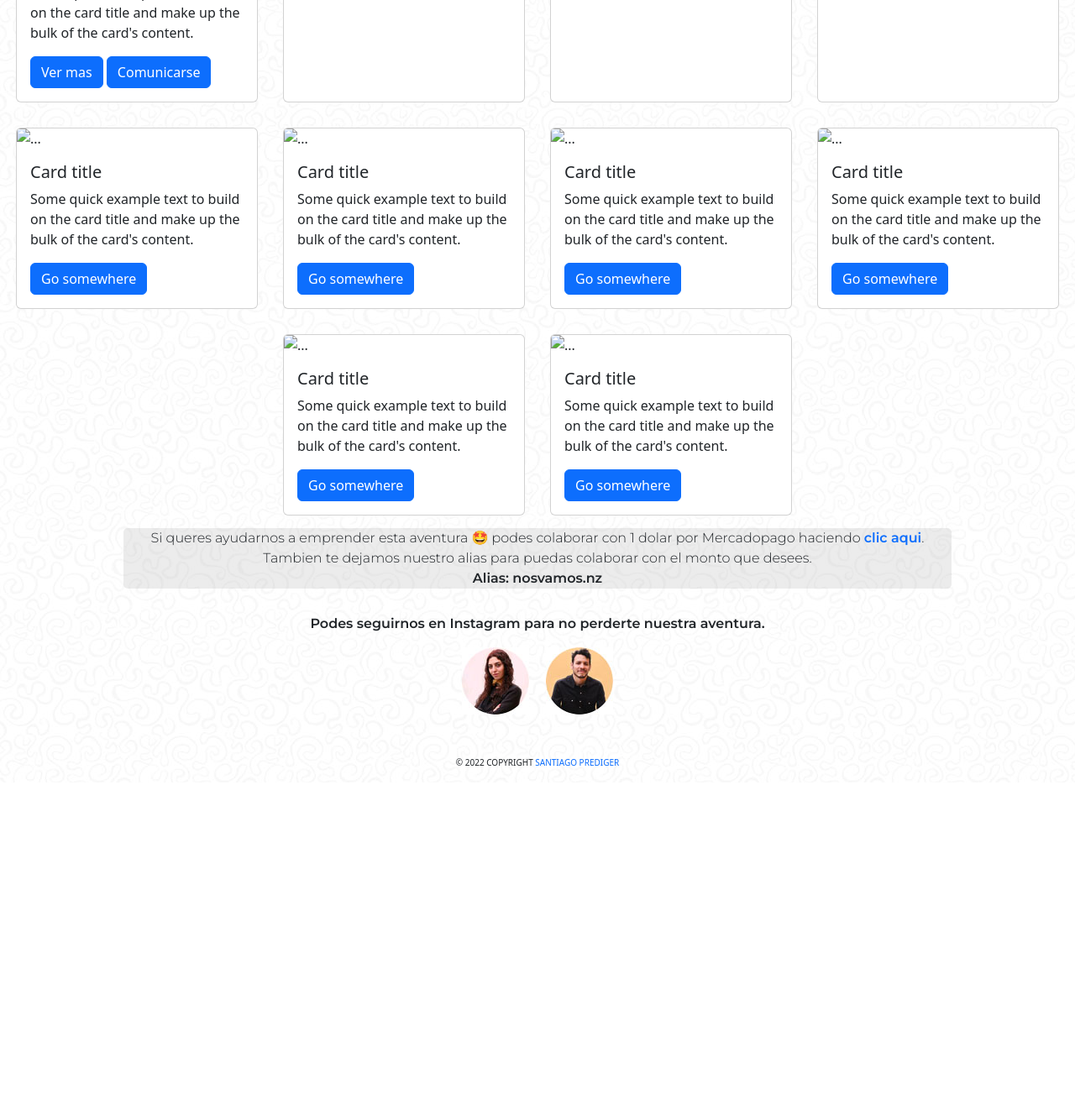
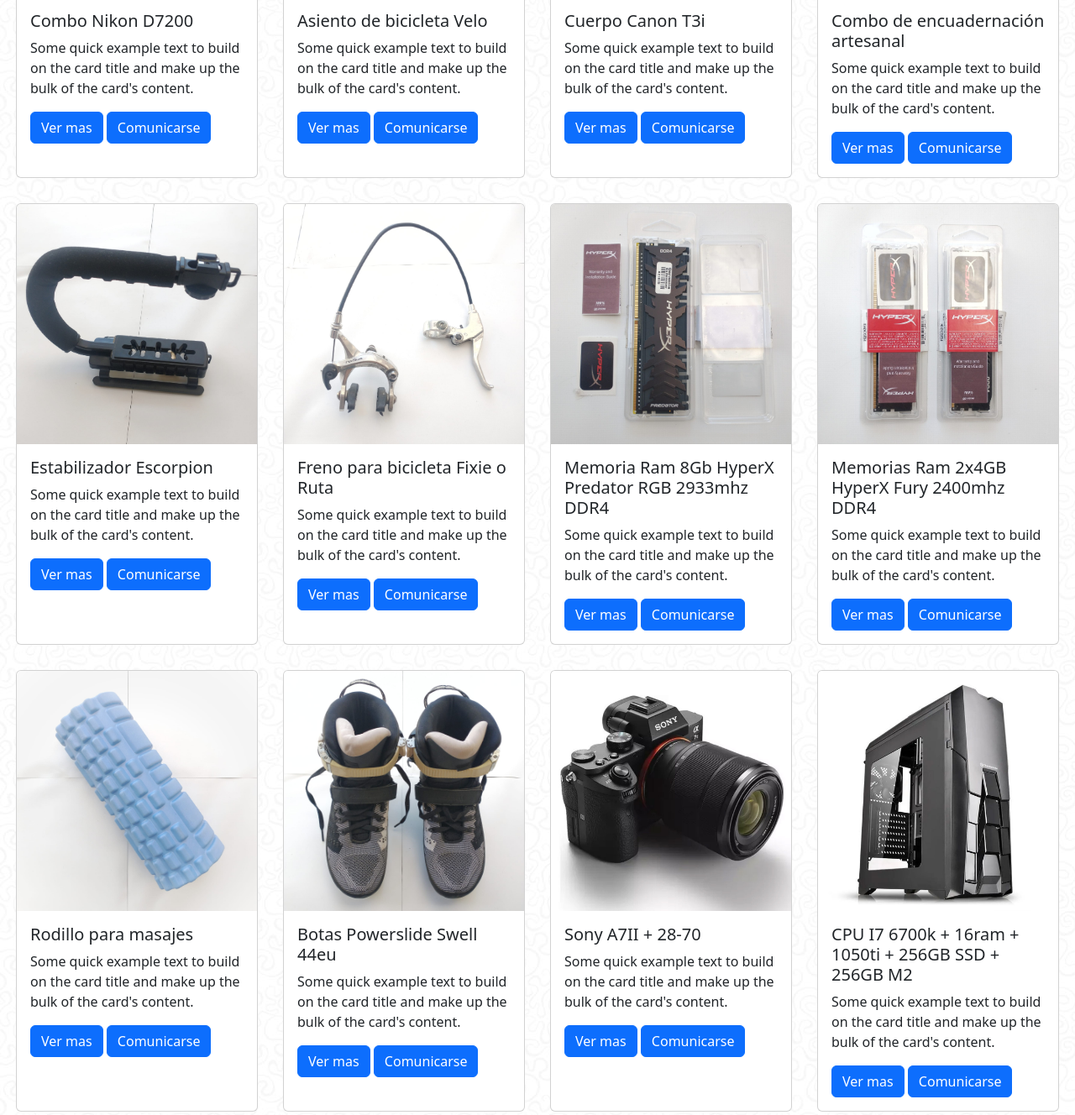
Before and after one commit to SantiagoPrediger/vendoTodo, a plain HTML site: page index.html in a window 1280 px wide. Shown: the part 1520-2848 px from the top of the page at 84% size. Before the commit the page ends 2452 px from the top, so only its background shows below. Drawn offline with nearby package versions, Linux system fonts and the light colour scheme; a web font is replaced by a local one.

Commit message:
productos

```diff
--- a/index.html
+++ b/index.html
@@ -90,7 +90,7 @@
         <div class="products">
 
             <div class="card" style="width: 18rem;">
-                <img src="./img/camara.png" class="card-img-top" alt="camara de fotos">
+                <img src="./img/camaranat.jpg" class="card-img-top" alt="camara de fotos">
                 <div class="card-body">
                     <h5 class="card-title">Combo Nikon D7200</h5>
                     <p class="card-text">Some quick example text to build on the card title and make up the bulk of the
@@ -100,84 +100,113 @@
                 </div>
             </div>
             <div class="card" style="width: 18rem;">
-                <img src="..." class="card-img-top" alt="...">
+                <img src="./img/asiento.jpeg" class="card-img-top" alt="Asiento de bicicleta">
                 <div class="card-body">
-                    <h5 class="card-title">Card title</h5>
+                    <h5 class="card-title">Asiento de bicicleta Velo</h5>
                     <p class="card-text">Some quick example text to build on the card title and make up the bulk of the
                         card's content.</p>
-                    <a href="#" class="btn btn-primary">Go somewhere</a>
+                    <a href="https://articulo.mercadolibre.com.ar/MLA-1338677232-combo-nikon-d7200-18-140mm-50mm-sb700-_JM?attributes=COLOR_SECONDARY_COLOR:TmVncm8=" class="btn btn-primary" target="_blank">Ver mas</a>
+                    <a href="https://walink.co/490e8b" class="btn btn-primary" target="_blank">Comunicarse</a>
                 </div>
             </div>
             <div class="card" style="width: 18rem;">
-                <img src="..." class="card-img-top" alt="...">
+                <img src="./img/canon t3i.jpeg" class="card-img-top" alt="camara de fotos">
                 <div class="card-body">
-                    <h5 class="card-title">Card title</h5>
+                    <h5 class="card-title">Cuerpo Canon T3i</h5>
                     <p class="card-text">Some quick example text to build on the card title and make up the bulk of the
                         card's content.</p>
-                    <a href="#" class="btn btn-primary">Go somewhere</a>
+                    <a href="https://articulo.mercadolibre.com.ar/MLA-1338677232-combo-nikon-d7200-18-140mm-50mm-sb700-_JM?attributes=COLOR_SECONDARY_COLOR:TmVncm8=" class="btn btn-primary" target="_blank">Ver mas</a>
+                    <a href="https://walink.co/490e8b" class="btn btn-primary" target="_blank">Comunicarse</a>
                 </div>
             </div>
             <div class="card" style="width: 18rem;">
-                <img src="..." class="card-img-top" alt="...">
+                <img src="./img/encuadernacion.jpg" class="card-img-top" alt="encuadernacion">
                 <div class="card-body">
-                    <h5 class="card-title">Card title</h5>
+                    <h5 class="card-title">Combo de encuadernación artesanal</h5>
                     <p class="card-text">Some quick example text to build on the card title and make up the bulk of the
                         card's content.</p>
-                    <a href="#" class="btn btn-primary">Go somewhere</a>
+                    <a href="https://articulo.mercadolibre.com.ar/MLA-1338677232-combo-nikon-d7200-18-140mm-50mm-sb700-_JM?attributes=COLOR_SECONDARY_COLOR:TmVncm8=" class="btn btn-primary" target="_blank">Ver mas</a>
+                    <a href="https://walink.co/490e8b" class="btn btn-primary" target="_blank">Comunicarse</a>
                 </div>
             </div>
             <div class="card" style="width: 18rem;">
-                <img src="..." class="card-img-top" alt="...">
+                <img src="./img/estabilizador.jpeg" class="card-img-top" alt="estabilizador">
                 <div class="card-body">
-                    <h5 class="card-title">Card title</h5>
+                    <h5 class="card-title">Estabilizador Escorpion</h5>
                     <p class="card-text">Some quick example text to build on the card title and make up the bulk of the
                         card's content.</p>
-                    <a href="#" class="btn btn-primary">Go somewhere</a>
+                    <a href="https://articulo.mercadolibre.com.ar/MLA-1338677232-combo-nikon-d7200-18-140mm-50mm-sb700-_JM?attributes=COLOR_SECONDARY_COLOR:TmVncm8=" class="btn btn-primary" target="_blank">Ver mas</a>
+                    <a href="https://walink.co/490e8b" class="btn btn-primary" target="_blank">Comunicarse</a>
                 </div>
             </div>
             <div class="card" style="width: 18rem;">
-                <img src="..." class="card-img-top" alt="...">
+                <img src="./img/freno para bici.jpeg" class="card-img-top" alt="freno">
                 <div class="card-body">
-                    <h5 class="card-title">Card title</h5>
+                    <h5 class="card-title">Freno para bicicleta Fixie o Ruta</h5>
                     <p class="card-text">Some quick example text to build on the card title and make up the bulk of the
                         card's content.</p>
-                    <a href="#" class="btn btn-primary">Go somewhere</a>
+                    <a href="https://articulo.mercadolibre.com.ar/MLA-1338677232-combo-nikon-d7200-18-140mm-50mm-sb700-_JM?attributes=COLOR_SECONDARY_COLOR:TmVncm8=" class="btn btn-primary" target="_blank">Ver mas</a>
+                    <a href="https://walink.co/490e8b" class="btn btn-primary" target="_blank">Comunicarse</a>
                 </div>
             </div>
             <div class="card" style="width: 18rem;">
-                <img src="..." class="card-img-top" alt="...">
+                <img src="./img/memoria 8gb.jpeg" class="card-img-top" alt="Memoria Ram">
                 <div class="card-body">
-                    <h5 class="card-title">Card title</h5>
+                    <h5 class="card-title">Memoria Ram 8Gb HyperX Predator RGB 2933mhz DDR4</h5>
                     <p class="card-text">Some quick example text to build on the card title and make up the bulk of the
                         card's content.</p>
-                    <a href="#" class="btn btn-primary">Go somewhere</a>
+                    <a href="https://articulo.mercadolibre.com.ar/MLA-1338677232-combo-nikon-d7200-18-140mm-50mm-sb700-_JM?attributes=COLOR_SECONDARY_COLOR:TmVncm8=" class="btn btn-primary" target="_blank">Ver mas</a>
+                    <a href="https://walink.co/490e8b" class="btn btn-primary" target="_blank">Comunicarse</a>
                 </div>
             </div>
             <div class="card" style="width: 18rem;">
-                <img src="..." class="card-img-top" alt="...">
+                <img src="./img/memorias 4gb.jpeg" class="card-img-top" alt="memoria ram">
                 <div class="card-body">
-                    <h5 class="card-title">Card title</h5>
+                    <h5 class="card-title">Memorias Ram 2x4GB HyperX Fury 2400mhz DDR4</h5>
                     <p class="card-text">Some quick example text to build on the card title and make up the bulk of the
                         card's content.</p>
-                    <a href="#" class="btn btn-primary">Go somewhere</a>
+                    <a href="https://articulo.mercadolibre.com.ar/MLA-1338677232-combo-nikon-d7200-18-140mm-50mm-sb700-_JM?attributes=COLOR_SECONDARY_COLOR:TmVncm8=" class="btn btn-primary" target="_blank">Ver mas</a>
+                    <a href="https://walink.co/490e8b" class="btn btn-primary" target="_blank">Comunicarse</a>
                 </div>
             </div>
             <div class="card" style="width: 18rem;">
-                <img src="..." class="card-img-top" alt="...">
+                <img src="./img/Rodillo.jpeg" class="card-img-top" alt="Rodillo">
                 <div class="card-body">
-                    <h5 class="card-title">Card title</h5>
+                    <h5 class="card-title">Rodillo para masajes</h5>
                     <p class="card-text">Some quick example text to build on the card title and make up the bulk of the
                         card's content.</p>
-                    <a href="#" class="btn btn-primary">Go somewhere</a>
+                    <a href="https://articulo.mercadolibre.com.ar/MLA-1338677232-combo-nikon-d7200-18-140mm-50mm-sb700-_JM?attributes=COLOR_SECONDARY_COLOR:TmVncm8=" class="btn btn-primary" target="_blank">Ver mas</a>
+                    <a href="https://walink.co/490e8b" class="btn btn-primary" target="_blank">Comunicarse</a>
                 </div>
             </div>
             <div class="card" style="width: 18rem;">
-                <img src="..." class="card-img-top" alt="...">
+                <img src="./img/rollers.jpeg" class="card-img-top" alt="Rollers">
                 <div class="card-body">
-                    <h5 class="card-title">Card title</h5>
+                    <h5 class="card-title">Botas Powerslide Swell 44eu</h5>
                     <p class="card-text">Some quick example text to build on the card title and make up the bulk of the
                         card's content.</p>
-                    <a href="#" class="btn btn-primary">Go somewhere</a>
+                    <a href="https://articulo.mercadolibre.com.ar/MLA-1338677232-combo-nikon-d7200-18-140mm-50mm-sb700-_JM?attributes=COLOR_SECONDARY_COLOR:TmVncm8=" class="btn btn-primary" target="_blank">Ver mas</a>
+                    <a href="https://walink.co/490e8b" class="btn btn-primary" target="_blank">Comunicarse</a>
+                </div>
+            </div>
+            <div class="card" style="width: 18rem;">
+                <img src="./img/a7II.jpg" class="card-img-top" alt="camara">
+                <div class="card-body">
+                    <h5 class="card-title">Sony A7II + 28-70</h5>
+                    <p class="card-text">Some quick example text to build on the card title and make up the bulk of the
+                        card's content.</p>
+                    <a href="https://articulo.mercadolibre.com.ar/MLA-1338677232-combo-nikon-d7200-18-140mm-50mm-sb700-_JM?attributes=COLOR_SECONDARY_COLOR:TmVncm8=" class="btn btn-primary" target="_blank">Ver mas</a>
+                    <a href="https://walink.co/490e8b" class="btn btn-primary" target="_blank">Comunicarse</a>
+                </div>
+            </div>
+            <div class="card" style="width: 18rem;">
+                <img src="./img/Compu.jpg" class="card-img-top" alt="computadora">
+                <div class="card-body">
+                    <h5 class="card-title">CPU I7 6700k + 16ram + 1050ti + 256GB SSD + 256GB M2</h5>
+                    <p class="card-text">Some quick example text to build on the card title and make up the bulk of the
+                        card's content.</p>
+                    <a href="https://articulo.mercadolibre.com.ar/MLA-1338677232-combo-nikon-d7200-18-140mm-50mm-sb700-_JM?attributes=COLOR_SECONDARY_COLOR:TmVncm8=" class="btn btn-primary" target="_blank">Ver mas</a>
+                    <a href="https://walink.co/490e8b" class="btn btn-primary" target="_blank">Comunicarse</a>
                 </div>
             </div>
         </div>
```
Also changed, not shown: img/Compu.jpg (added), img/Rodillo.jpeg (added), img/a7II.jpg (added), img/asiento.jpeg (added), img/camaranat.jpg (added), img/canon t3i.jpeg (added), img/encuadernacion.jpg (added), img/estabilizador.jpeg (added), img/freno para bici.jpeg (added), img/memoria 8gb.jpeg (added), img/memorias 4gb.jpeg (added), img/rollers.jpeg (added).
